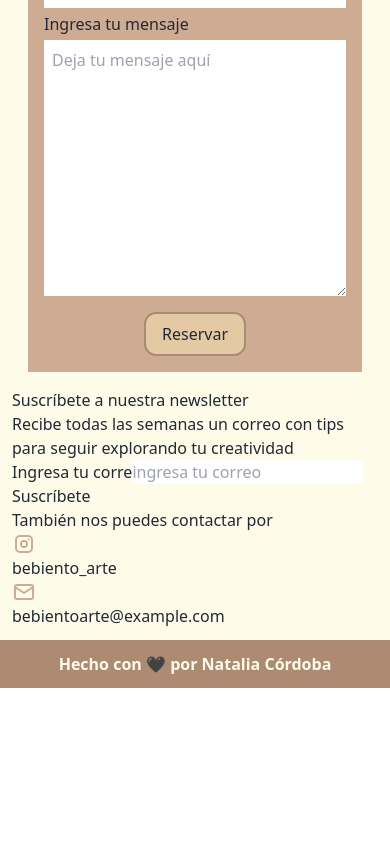
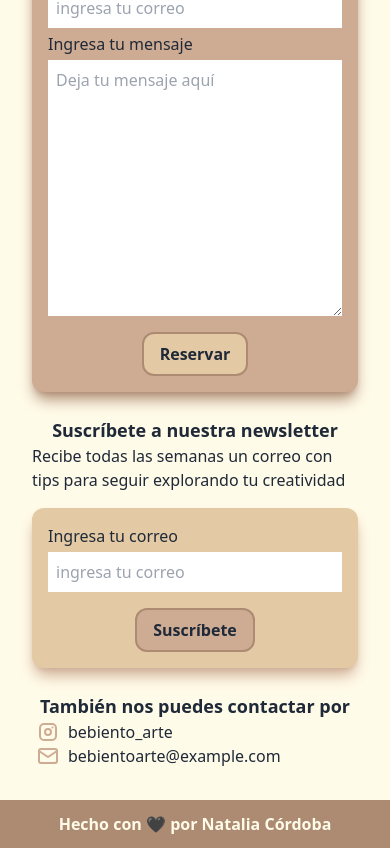
Before and after one commit to Natalia-Cordoba/bebiendo-arte, a React (Vite) app: page / in a window 390 px wide. Shown: the part 1756-2604 px from the top of the page. Before the commit the page ends 2444 px from the top, so only its background shows below. Built offline with nearby package versions, Linux system fonts and the light colour scheme.

Commit message:
primeros estilos mobile-first

```diff
--- a/src/components/Contacto.jsx
+++ b/src/components/Contacto.jsx
@@ -3,40 +3,50 @@ import email from '../assets/icons/email.svg'
 
 export const Contacto = () => {
     return (
-        <section id="contacto" className="bg-custom-white p-3">
+        <section id="contacto" className="bg-custom-white py-8 px-4">
             <h2 className="text-custom-brown font-bold text-2xl pb-2 text-center">Contacto</h2>
             <article>
                 <h3 className="text-lg font-semibold text-center">Reserva tu experiencia</h3>
-                <form action="#" className="bg-custom-pink m-4 p-4 flex flex-col gap-1">
+                <form action="#" className="bg-custom-pink m-4 p-4 flex flex-col gap-1 shadow-lg shadow-custom-brown mb-6 rounded-xl">
                     <label htmlFor="nombre">Ingresa tu nombre</label>
                     <input type="text" placeholder="ingresa tu nombre" className="p-2"/>
                     <label htmlFor="email">Ingresa tu correo</label>
                     <input type="email" placeholder="ingresa tu correo" className="p-2"/>
                     <label htmlFor="mensaje">Ingresa tu mensaje</label>
                     <textarea name="mensaje" id="mensaje" cols="30" rows="10" className="p-2 text-gray-400">Deja tu mensaje aquí</textarea>
-                    <button type="submit" className="bg-custom-orange w-min py-2 px-4 rounded-xl border-custom-brown border-2 mt-3 mx-auto">Reservar</button>
+                    <button type="submit" className="bg-custom-orange w-min py-2 px-4 rounded-xl border-custom-brown border-2 mt-3 mx-auto font-semibold">Reservar</button>
                 </form>
             </article>
             <aside>
                 <article>
-                    <h3>Suscríbete a nuestra newsletter</h3>
-                    <p>Recibe todas las semanas un correo con tips para seguir explorando tu creatividad</p>
-                    <form action="#">
-                        <label htmlFor="email">Ingresa tu corre</label>
-                        <input type="email" placeholder="ingresa tu correo" />
-                        <button type="submit">Suscríbete</button>
+                    <h3 className="text-lg font-semibold text-center">Suscríbete a nuestra newsletter</h3>
+                    <p className='px-4'>Recibe todas las semanas un correo con tips para seguir explorando tu creatividad</p>
+                    <form action="#" className='bg-custom-orange m-4 p-4 flex flex-col gap-1 shadow-lg shadow-custom-pink mb-6 rounded-xl'>
+                        <label htmlFor="email">Ingresa tu correo</label>
+                        <input type="email" placeholder="ingresa tu correo" className='p-2'/>
+                        <button type="submit" className='bg-custom-pink w-min py-2 px-4 rounded-xl border-custom-brown border-2 mt-3 mx-auto font-semibold'>Suscríbete</button>
                     </form>
                 </article>
                 <article>
-                    <h3>También nos puedes contactar por</h3>
-                    <div>
-                        <img src={instagram} alt="ig" />
+                    <h3 className="text-lg font-semibold text-center">También nos puedes contactar por</h3>
+                    <ul>
+                    <a
+                        href="https://www.instagram.com/"
+                        target='_blank'
+                        className='flex gap-2 pl-5'
+                    >
+                        <img src={instagram} alt="icono ig" />
                         <p>bebiento_arte</p>
-                    </div>
-                    <div>
-                        <img src={email} alt="correo" />
+                    </a>
+                    <a
+                        href=""
+                        target='_blank'
+                        className='flex gap-2 pl-5'
+                    >
+                        <img src={email} alt="icono correo" />
                         <p>bebientoarte@example.com</p>
-                    </div>
+                    </a>
+                    </ul>
                 </article>
             </aside>
         </section>
--- a/src/components/Footer.jsx
+++ b/src/components/Footer.jsx
@@ -1,7 +1,18 @@
+import arrowUp from '../assets/icons/arrowUp.svg'
+
 export const Footer = () => {
     return (
-        <h3 className="bg-custom-brown py-3 text-custom-white font-semibold text-center">
-            Hecho con 🖤 por Natalia Córdoba
-        </h3>
+        <footer>
+            <h3 className="bg-custom-brown py-3 text-custom-white font-semibold text-center">
+                Hecho con 🖤 por Natalia Córdoba
+            </h3>
+            <a href="/#inicio" >
+                <img
+                    className='bg-custom-brown rounded-full border-2 border-custom-white p-1 fixed bottom-3 right-3'
+                    src={arrowUp}
+                    alt="icono flecha para ir al inicio"
+                />
+            </a>
+        </footer>
     )
 }
```
Also changed, not shown: src/assets/icons/arrowUp.svg (added).
